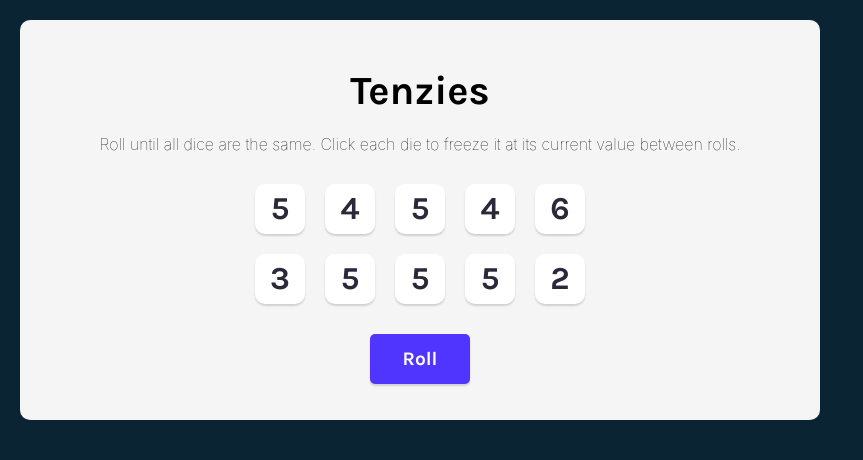
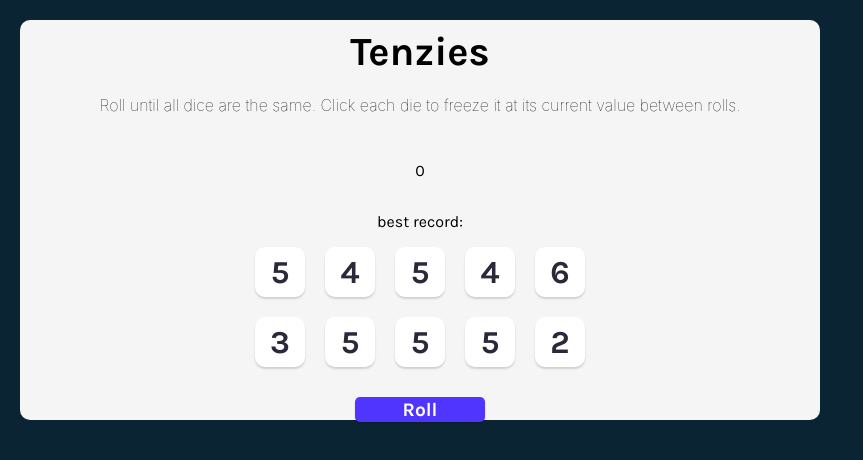
Before and after one commit to rubybellekim/react-tenzies, a React (Vite) app: page / in a window 1280 px wide. Shown: the top 460 px of the page, without its empty margins (0-863 px from the left). Built offline with nearby package versions, Linux system fonts and the light colour scheme; the HTML template or start-up script is replaced by a standard one; a web font is replaced by a local one.

Commit message:
adding localStorage to track best record

```diff
--- a/package.json
+++ b/package.json
@@ -11,6 +11,7 @@
   },
   "dependencies": {
     "react": "^18.2.0",
+    "react-confetti": "^6.1.0",
     "react-dom": "^18.2.0"
   },
   "devDependencies": {
--- a/src/App.css
+++ b/src/App.css
@@ -60,7 +60,7 @@ main {
 
 .roll-btn {
   background-color: #5035FF;
-  width: 100px;
+  width: 130px;
   height: 50px;
   border: none;
   border-radius: 5px;
--- a/src/App.jsx
+++ b/src/App.jsx
@@ -2,10 +2,19 @@ import { React, useState, useEffect } from "react";
 import Die from "./Components/Die";
 import "./App.css";
 import { nanoid } from "nanoid";
+import Confetti from "react-confetti";
 
 function App() {
+  const [tenzies, setTenzies] = useState(false);
   const [dice, setDice] = useState(allNewDice());
-  const [tenzies, setTenzies] = useState(false);
+  const [counter, setCounter] = useState(0);
+
+  const bestRecord = () => {
+    const records = [];
+    records.push(counter);
+    localStorage.setItem("records", JSON.stringify(records));
+    JSON.parse(localStorage.getItem("records") || "[]");
+  };
 
   useEffect(() => {
     const allHeld = dice.every((die) => die.isHeld);
@@ -14,7 +23,6 @@ function App() {
 
     if (allHeld && allSame) {
       setTenzies(true);
-      console.log("You Got Tenzies!!!");
     }
   }, [dice]);
 
@@ -36,11 +44,19 @@ function App() {
   }
 
   function rollDice() {
-    setDice((oldDice) =>
-      oldDice.map((die) => {
-        return die.isHeld ? die : generateNewDie();
-      })
-    );
+    setCounter(counter + 1);
+
+    if (!tenzies) {
+      setDice((oldDice) =>
+        oldDice.map((die) => {
+          return die.isHeld ? die : generateNewDie();
+        })
+      );
+    } else {
+      setTenzies(false);
+      setDice(allNewDice());
+      setCounter(0);
+    }
   }
 
   function holdDice(id) {
@@ -60,16 +76,21 @@ function App() {
     />
   ));
 
+  const confetti = tenzies && <Confetti />;
+
   return (
     <main>
+      {confetti}
       <h1 className="title">Tenzies</h1>
       <p className="instruction">
         Roll until all dice are the same. Click each die to freeze it at its
         current value between rolls.
       </p>
+      <p>{counter}</p>
+      <p>best record: {bestRecord}</p>
       <div className="die-container">{diceElement}</div>
       <button className="roll-btn" onClick={rollDice}>
-        Roll
+        {tenzies ? "New Game" : "Roll"}{" "}
       </button>
     </main>
   );
```
Also changed, not shown: 1 other file (tests, documents, lock files or other folders).
